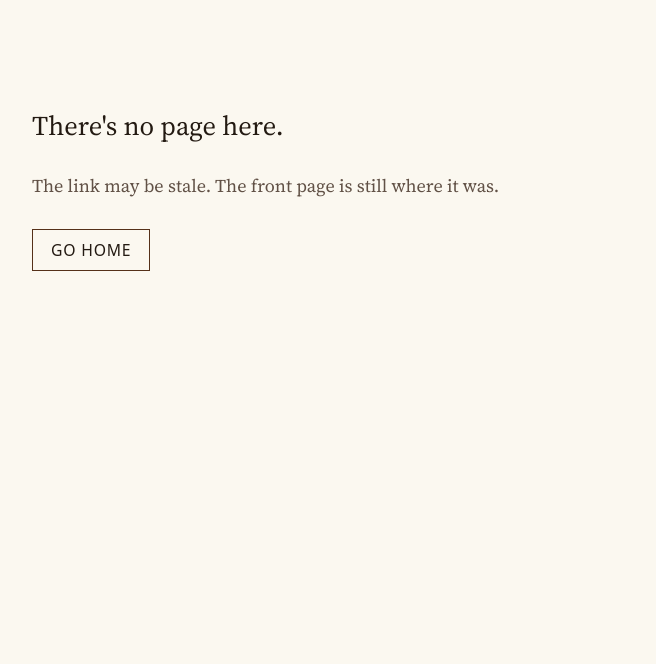
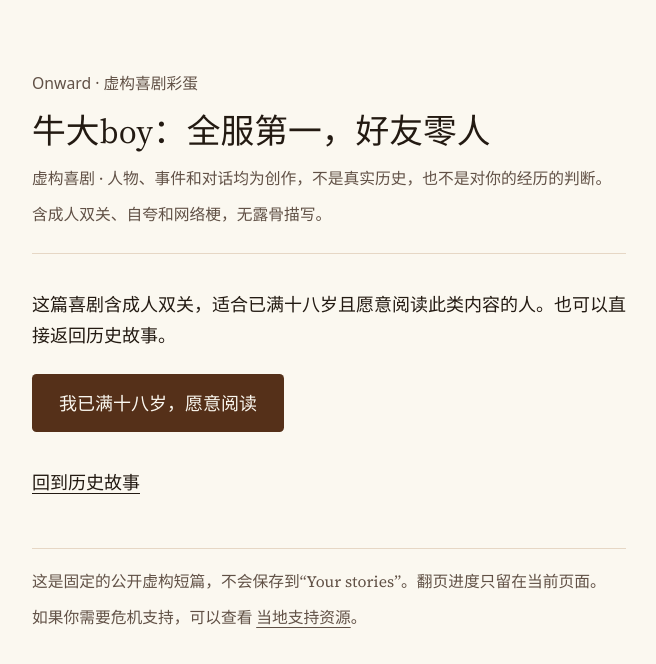
Before and after one commit to taizhenC/Onward, a Next.js app: page /fiction/niuda-v1 in a window 1280 px wide. Before the commit this address had no page. Shown: the top 664 px of the page, without its empty margins (311-967 px from the left). Built offline with nearby package versions, Linux system fonts and the light colour scheme.

Commit message:
feat(reader): add a labeled Chinese fiction reading mode

```diff
--- /dev/null
+++ b/app/fiction/niuda-v1/page.tsx
@@ -0,0 +1,22 @@
+import type { Metadata } from "next";
+import Link from "next/link";
+import { FictionStoryPlayer } from "@/components/FictionStoryPlayer";
+import { NIUDA_FICTION } from "@/lib/fiction-niuda";
+
+export const dynamic = "force-dynamic";
+export const metadata: Metadata = {
+  title: "牛大boy · 虚构喜剧 | Onward",
+  description: "一个明确标注为虚构的中文网络喜剧彩蛋，不是真实历史人物故事。",
+  robots: { index: false, follow: false },
+};
+
+export default function NiudaFictionPage() {
+  if (process.env.STORY_CREATION_ENABLED?.trim().toLowerCase() === "false") {
+    return <main lang="zh-CN" className="mx-auto max-w-[36rem] space-y-5 px-6 py-16">
+      <h1 className="text-2xl">故事暂时无法打开。</h1>
+      <Link href="/" className="underline">返回 Onward</Link>
+      <a href="https://findahelpline.com/" className="block underline">查看危机支持资源</a>
+    </main>;
+  }
+  return <main className="mx-auto max-w-[36rem] px-6 py-16"><FictionStoryPlayer story={NIUDA_FICTION} /></main>;
+}
--- /dev/null
+++ b/components/FictionStoryPlayer.tsx
@@ -0,0 +1,57 @@
+"use client";
+
+import React, { useEffect, useRef, useState } from "react";
+import Link from "next/link";
+import type { NIUDA_FICTION } from "@/lib/fiction-niuda";
+
+type FictionStory = typeof NIUDA_FICTION;
+
+export function FictionStoryPlayer({ story }: { story: FictionStory }) {
+  const [acceptedNotice, setAcceptedNotice] = useState(false);
+  const [page, setPage] = useState(0);
+  const heading = useRef<HTMLHeadingElement>(null);
+  const moved = useRef(false);
+  useEffect(() => {
+    if (moved.current) heading.current?.focus();
+  }, [page, acceptedNotice]);
+  const passage = story.pages[page];
+  const last = page === story.pages.length - 1;
+  const move = (next: number) => { moved.current = true; setPage(next); };
+  return (
+    <article lang="zh-CN" className="space-y-8">
+      <header className="space-y-3 border-b border-[var(--color-rule)] pb-6">
+        <p className="font-ui text-sm text-[var(--color-ink-soft)]">Onward · 虚构喜剧彩蛋</p>
+        <h1 className="text-3xl leading-snug">{story.title}</h1>
+        <p className="text-sm text-[var(--color-ink-soft)]">{story.disclosure}</p>
+        <p className="text-sm text-[var(--color-ink-soft)]">{story.contentNote}</p>
+      </header>
+      {!acceptedNotice ? <section aria-label="阅读提示" className="space-y-5">
+        <p>这篇喜剧含成人双关，适合已满十八岁且愿意阅读此类内容的人。也可以直接返回历史故事。</p>
+        <button type="button" onClick={() => { moved.current = true; setAcceptedNotice(true); }}
+          className="min-h-11 rounded-sm bg-[var(--color-accent-deep)] px-6 py-3 text-[var(--color-bg)]">
+          我已满十八岁，愿意阅读
+        </button>
+        <Link href="/begin" className="block min-h-11 py-3 underline underline-offset-4">回到历史故事</Link>
+      </section> : <>
+      <section aria-labelledby="fiction-passage-heading" className="space-y-5">
+        <h2 ref={heading} tabIndex={-1} id="fiction-passage-heading"
+          className="text-xl focus:outline-2 focus:outline-offset-4 focus:outline-[var(--color-accent)]">
+          {passage.title}
+        </h2>
+        {passage.paragraphs.map((paragraph, index) => <p key={`${page}-${index}`} className="text-lg leading-loose">{paragraph}</p>)}
+      </section>
+      <nav aria-label="虚构故事翻页" className="flex flex-wrap items-center gap-5">
+        {page > 0 && <button type="button" onClick={() => move(page - 1)} className="min-h-11 underline underline-offset-4">上一段</button>}
+        {!last
+          ? <button type="button" onClick={() => move(page + 1)} className="min-h-11 rounded-sm bg-[var(--color-accent-deep)] px-6 py-3 text-[var(--color-bg)]">接着整</button>
+          : <p role="status" className="text-[var(--color-ink-soft)]">完。没有真实人物在本次创作中被编造履历。</p>}
+        <Link href="/begin" className="min-h-11 py-3 underline underline-offset-4">回到历史故事</Link>
+      </nav>
+      </>}
+      <footer className="border-t border-[var(--color-rule)] pt-5 text-sm text-[var(--color-ink-soft)]">
+        <p>这是固定的公开虚构短篇，不会保存到“Your stories”。翻页进度只留在当前页面。</p>
+        <p className="mt-3">如果你需要危机支持，可以查看 <a href="https://findahelpline.com/" className="underline underline-offset-4" target="_blank" rel="noopener noreferrer">当地支持资源</a>。</p>
+      </footer>
+    </article>
+  );
+}
```
Also changed, not shown: 1 other file (tests, documents, lock files or other folders).
